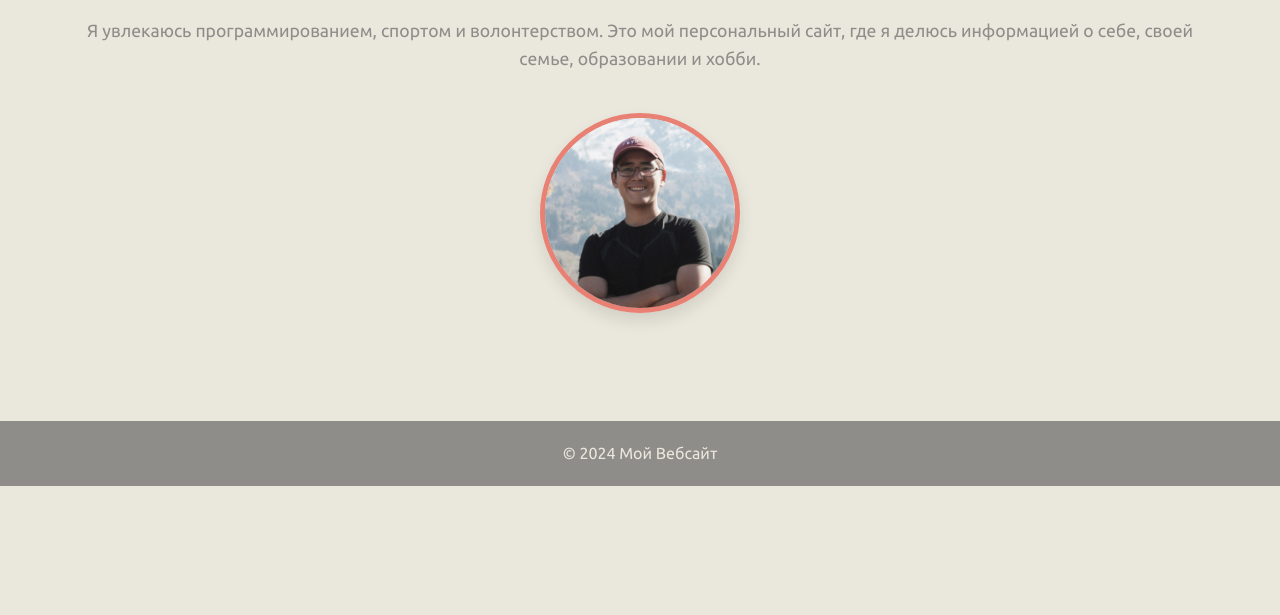
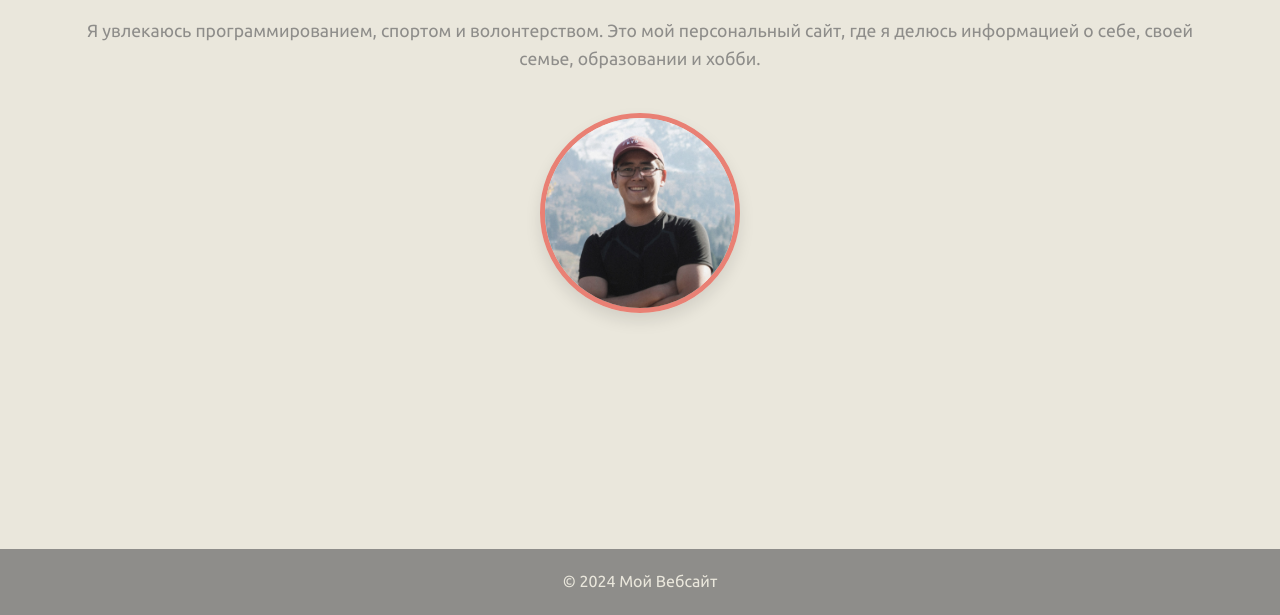
Before and after one commit to Dokadako/CV, a plain HTML site: page index.html in a window 1280 px wide. Shown: the part 185-800 px from the top of the page. Drawn offline with Linux system fonts and the light colour scheme.

Commit message:
Initial commit

```diff
--- a/css/styles.css
+++ b/css/styles.css
@@ -4,6 +4,12 @@
   padding: 0;
   box-sizing: border-box;
 }
+
+html, body {
+  height: 100%; /* Устанавливаем высоту для html и body */
+  margin: 0; /* Убираем отступы */
+}
+
 @font-face {
   font-family: "MyCustomFont";
   src: url("css/ofont.ru_Magnolia.ttf");
@@ -16,6 +22,16 @@ body {
   line-height: 1.6;
   padding: 0;
   margin: 0;
+}
+
+.container {
+  display: flex; /* Используем флексбокс */
+  flex-direction: column; /* Устанавливаем вертикальное направление */
+  min-height: 100vh; /* Задаем минимальную высоту 100% от высоты окна */
+}
+
+main {
+  flex: 1; /* Позволяем основному контенту занимать доступное пространство */
 }
 
 /* Header */
@@ -212,13 +228,12 @@ footer {
   color: #EAE7DC;
   text-align: center;
   padding: 20px 0;
-  margin-top: 40px;
+  margin-top: 40px; /* Убираем этот отступ */
 }
 
 footer p {
   font-size: 1rem;
 }
-
 a {
   text-decoration: none;
 }
--- a/index.html
+++ b/index.html
@@ -10,6 +10,7 @@
   <link href="https://fonts.googleapis.com/css2?family=Ubuntu:wght@400;500;700&display=swap" rel="stylesheet">
 </head>
 <body>
+<div class="container"> <!-- Добавили контейнер -->
   <header>
     <nav>
       <ul>
@@ -31,5 +32,6 @@
   <footer>
     <p>&copy; 2024 Мой Вебсайт</p>
   </footer>
+</div>
 </body>
 </html>
```
Lines whose indentation alone changed are shown as unchanged.
